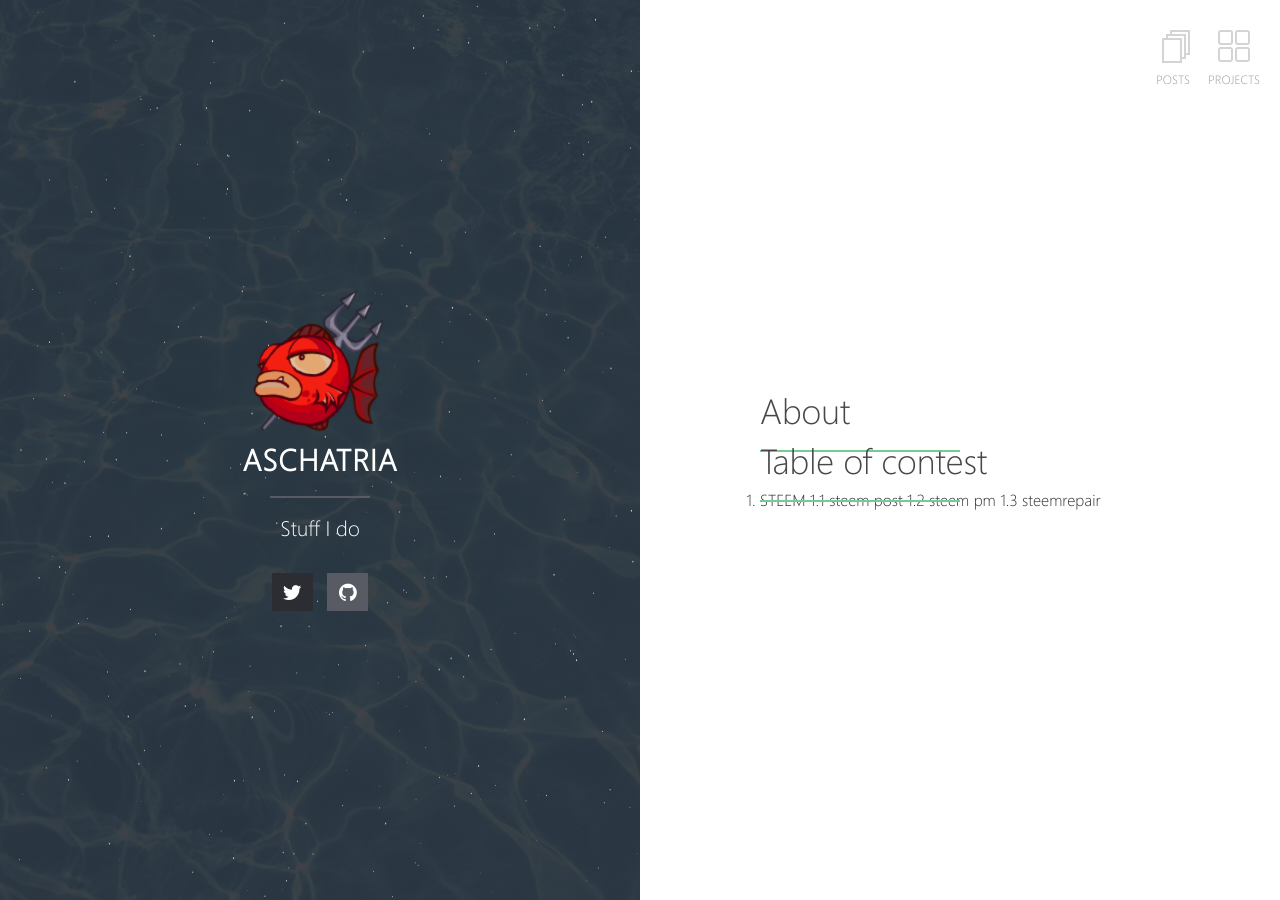
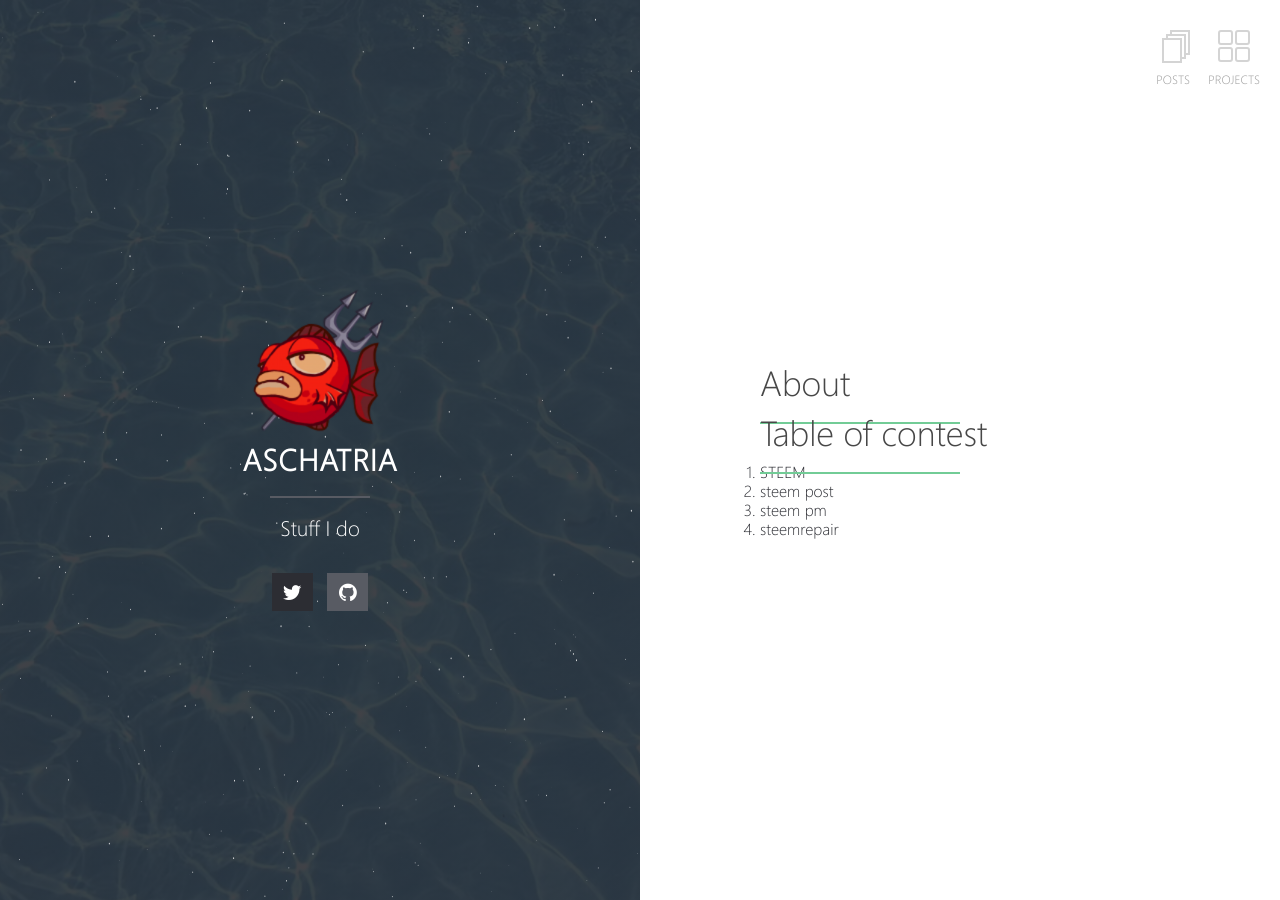
Before and after one commit to monajam/aschatria.github.io, a Jekyll site: the page built from index.md, in a window 1280 px wide. Built offline with Jekyll 4.4.1, drawn with Linux system fonts in a browser that asks for light colours.

Commit message:
Update index.md

```diff
--- a/index.md
+++ b/index.md
@@ -2,11 +2,12 @@
 layout: home
 title: aschatria
 ---
-# About
+
+## About
 
 ## Table of contest
 
 1. STEEM
-1.1 steem post
-1.2 steem pm
-1.3 steemrepair
+ 1. steem post
+ 2. steem pm
+ 3. steemrepair
```
